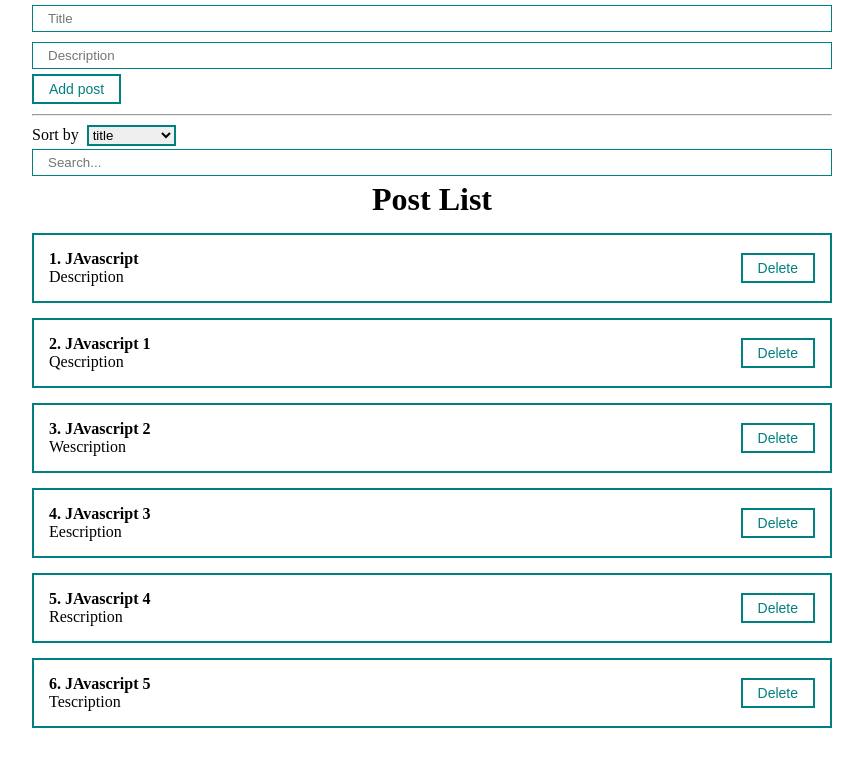
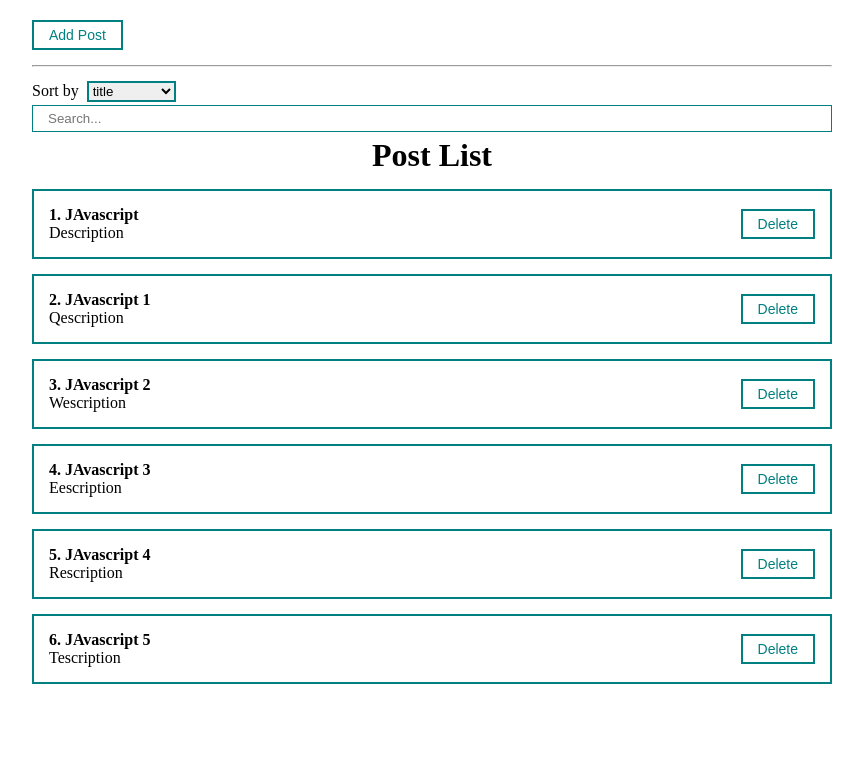
Before and after one commit to lechr0ma/untitled4, a React (Create React App) app: page / in a window 1280 px wide. Shown: the top 766 px of the page, without its empty margins (208-1071 px from the left). Built offline with nearby package versions, Linux system fonts and the light colour scheme.

Commit message:
add post modal

```diff
--- a/src/App.js
+++ b/src/App.js
@@ -6,6 +6,9 @@ import PostList from "./components/PostList";
 import PostForm from "./components/PostForm";
 import SortSelect from "./components/UI/select/SortSelect";
 import MyInput from "./components/UI/input/MyInput";
+import PostFilter from "./components/PostFilter";
+import MyModal from "./components/UI/modal/MyModal";
+import MyButton from "./components/UI/buttons/MyButton";
 
 function App() {
     const [posts, setPosts] = useState([
@@ -17,36 +20,33 @@ function App() {
             {id:6, title: 'JAvascript 5', body: 'Tescription' },
             ]
         )
-    const [sortBy, setSort] = useState('');
-    const [search, setSearch] = useState('');
+    const [filter, setFilter] = useState({sort:'', search:''})
+    const [modal, setModal] = useState(false)
 
 
 
     const sortedPosts = useMemo(()=>{
             console.log('aaaaaa')
-            if (sortBy){
+            if (filter.sort){
                 return [...posts]
-                    .sort((a, b) => a[sortBy].localeCompare(b[sortBy]))
+                    .sort((a, b) => a[filter.sort].localeCompare(b[filter.sort]))
             } else {
                 return posts
             }
-        }, [sortBy, posts])
+        }, [filter.sort, posts])
 
     const sortAndSearch = useMemo(() =>{
-        if (search){
-            return sortedPosts.filter(e => e.title.toLowerCase().includes(search)
-                || e.body.toLowerCase().includes(search))
+        if (filter.search){
+            return sortedPosts.filter(e => e.title.toLowerCase().includes(filter.search)
+                || e.body.toLowerCase().includes(filter.search))
         } else {
             return sortedPosts
         }
-    }, [search, sortedPosts])
-
-    function sortPosts(sort) {
-        setSort(sort)
-    }
+    }, [filter.search, sortedPosts])
 
     function createPost(post) {
         setPosts([...posts, post])
+        setModal(false)
     }
     function removePost(post) {
         setPosts(posts.filter(e=> e.id !== post.id))
@@ -55,22 +55,15 @@ function App() {
 
   return (
     <div className="App">
-        <PostForm addPost={createPost}/>
-        <hr  style={{margin:'10px 0'}}/>
-        <SortSelect
-            value={sortBy}
-            set={sortPosts}
-            options={[
-                {value: 'title', body: 'title'},
-                {value: 'body', body: 'description'}
-                ]}
-        />
-        <MyInput value={search} onChange={(e) => setSearch(e.target.value)} placeholder='Search...'/>
-        {sortAndSearch.length ?
-            <PostList rem={removePost} posts={sortAndSearch} title={'Post List'}/>
-            :
-            <h1 style={{textAlign: 'center'}}>No Posts</h1>
-        }
+        <MyButton style={{marginTop: 20}} onClick={() => setModal(true)}>
+            Add Post
+        </MyButton>
+        <MyModal visible={modal} set={setModal}>
+            <PostForm addPost={createPost}/>
+        </MyModal>
+        <hr style={{margin: '15px 0'}}/>
+        <PostFilter filter={filter} setFilter={setFilter}/>
+        <PostList rem={removePost} posts={sortAndSearch} title={'Post List'}/>
     </div>
   );
 }
--- /dev/null
+++ b/src/components/PostFilter.jsx
@@ -0,0 +1,24 @@
+import React from 'react';
+import SortSelect from "./UI/select/SortSelect";
+import MyInput from "./UI/input/MyInput";
+
+const PostFilter = ({filter, setFilter}) => {
+    return (
+        <div>
+            <SortSelect
+                value={filter.sort}
+                set={(e) => setFilter({...filter, sort: e})}
+                options={[
+                    {value: 'title', body: 'title'},
+                    {value: 'body', body: 'description'}
+                ]}
+            />
+            <MyInput value={filter.search}
+                     onChange={(e) => setFilter({...filter, search: e.target.value})}
+                     placeholder='Search...'
+            />
+        </div>
+    );
+};
+
+export default PostFilter;
--- a/src/components/PostList.jsx
+++ b/src/components/PostList.jsx
@@ -2,7 +2,9 @@ import React from 'react';
 import PostItem from "./PostItem";
 
 const PostList = ({posts, title, rem}) => {
-
+    if(!posts.length){
+        return (<h1 style={{textAlign: 'center'}}>No Posts</h1>)
+    }else {
     return (
         <div>
             <h1 style={{textAlign:'center'}}>
@@ -12,7 +14,7 @@ const PostList = ({posts, title, rem}) => {
                 <PostItem index={index} rem={rem} key={e.id} post={e}/>
             )}
         </div>
-    );
+    )};
 };
 
 export default PostList;
--- a/src/components/UI/buttons/MyButton.module.css
+++ b/src/components/UI/buttons/MyButton.module.css
@@ -2,7 +2,7 @@
     padding: 5px 15px;
     color: teal;
     font-size: 14px;
-    background: transparent;
+    background: white;
     border: 2px solid teal;
     cursor: pointer;
 }
--- /dev/null
+++ b/src/components/UI/modal/MyModal.jsx
@@ -0,0 +1,21 @@
+import React from 'react';
+import classes from './MyModal.module.css'
+
+
+const MyModal = (props) => {
+    let modalClasses = [classes.myModal];
+    if(props.visible){
+        modalClasses.push(classes.active)
+    }
+    return (
+        <div className={modalClasses.join(' ')} onClick={() => props.set(false)}>
+            <div className={classes.myModal__content}
+                 onClick={(event => event.stopPropagation())}
+            >
+                {props.children}
+            </div>
+        </div>
+    );
+};
+
+export default MyModal;
--- /dev/null
+++ b/src/components/UI/modal/MyModal.module.css
@@ -0,0 +1,21 @@
+.myModal{
+    position: fixed;
+    top: 0;
+    bottom: 0;
+    left: 0;
+    right: 0;
+    display: none;
+    background: rgba(0, 0, 0, 0.7);
+}
+.myModal__content{
+    padding: 20px;
+    border-radius: 15px;
+    background: teal;
+    min-width: 300px;
+}
+
+.myModal.active{
+    display: flex;
+    justify-content: center;
+    align-items: center;
+}
```
